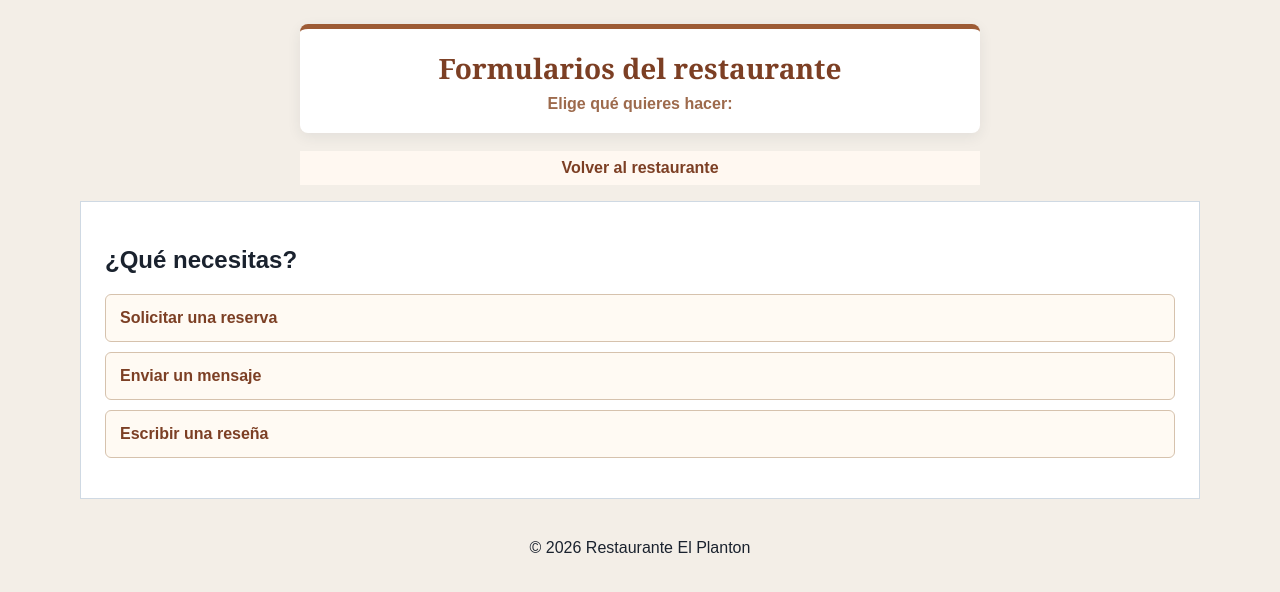
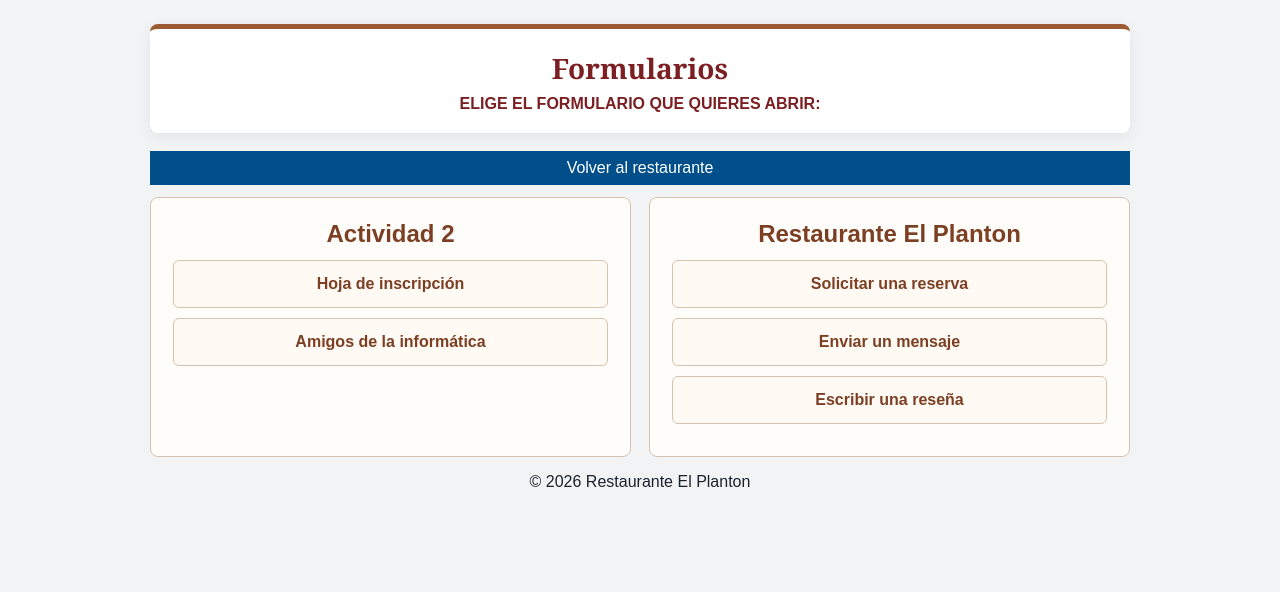
Before and after one commit to AlejandroGP37/AlejandroGP37.github.io, a plain HTML site: page info/formularios-restaurante.html in a window 1280 px wide. Drawn offline with Linux system fonts and the light colour scheme.

Commit message:
actualización

```diff
--- a/css/styles.css
+++ b/css/styles.css
@@ -307,6 +307,72 @@ thead th {
 .activity-links a:hover {
     background: rgb(0, 116, 205);
     color: white;
+}
+
+.forms-menu-page {
+    background: #f3eee7;
+}
+.forms-menu-page .form-header {
+    max-width: 980px;
+    border-top: 5px solid #9d5b35;
+    border-radius: 8px;
+}
+.forms-menu {
+    max-width: 980px;
+    margin: 0 auto;
+    padding: 0;
+    display: grid;
+    grid-template-columns: repeat(2, minmax(0, 1fr));
+    gap: 18px;
+    overflow: visible;
+    border: 0;
+    background: transparent;
+}
+.forms-menu-page nav,
+.forms-menu-page footer {
+    max-width: 980px;
+    margin: 12px auto;
+    text-align: center;
+}
+.forms-menu-page .form-group {
+    min-height: 260px;
+    padding: 22px;
+    border: 1px solid #d6c2ad;
+    border-radius: 8px;
+    background: #fffdf9;
+}
+.forms-menu-page .form-group h2 {
+    margin: 0 0 12px;
+    color: #7c3f24;
+    text-align: center;
+}
+.forms-menu-page .form-group ul {
+    list-style: none;
+    margin: 0;
+    padding: 0;
+}
+.forms-menu-page .form-group li {
+    margin: 10px 0;
+}
+.forms-menu-page .form-group a {
+    display: block;
+    padding: 14px;
+    border: 1px solid #d6c2ad;
+    border-radius: 6px;
+    background: #fffaf3;
+    color: #7c3f24;
+    text-align: center;
+    text-decoration: none;
+    font-weight: bold;
+}
+.forms-menu-page .form-group a:hover {
+    background: #9d5b35;
+    color: white;
+}
+@media (max-width: 700px) {
+    .forms-menu {
+        grid-template-columns: 1fr;
+    }
 }
 
 /* Anula el contenedor general para una presentación fiel a las maquetas */
--- a/info/formularios-restaurante.html
+++ b/info/formularios-restaurante.html
@@ -8,19 +8,26 @@
     <link rel="stylesheet" href="../css/styles.css">
     <title>Formularios | Restaurante El Planton</title>
 </head>
-<body class="form-page restaurant-page">
+<body class="form-page forms-menu-page">
     <header class="form-header">
-        <h1>Formularios del restaurante</h1>
-        <p>Elige qué quieres hacer:</p>
+        <h1>Formularios</h1>
+        <p>Elige el formulario que quieres abrir:</p>
     </header>
 
     <nav>
         <a href="iniciorestaurante.html">Volver al restaurante</a>
     </nav>
 
-    <main>
-        <section aria-labelledby="opciones-formularios">
-            <h2 id="opciones-formularios">¿Qué necesitas?</h2>
+    <main class="forms-menu">
+        <section class="form-group activity-forms" aria-labelledby="actividad-formularios">
+            <h2 id="actividad-formularios">Actividad 2</h2>
+            <ul>
+                <li><a href="hoja-inscripcion.html">Hoja de inscripción</a></li>
+                <li><a href="amigos-informatica.html">Amigos de la informática</a></li>
+            </ul>
+        </section>
+        <section class="form-group restaurant-forms" aria-labelledby="restaurante-formularios">
+            <h2 id="restaurante-formularios">Restaurante El Planton</h2>
             <ul>
                 <li><a href="reserva-restaurante.html">Solicitar una reserva</a></li>
                 <li><a href="contacto-restaurante.html">Enviar un mensaje</a></li>
```
Also changed, not shown: index.html (+0 -7 lines).
